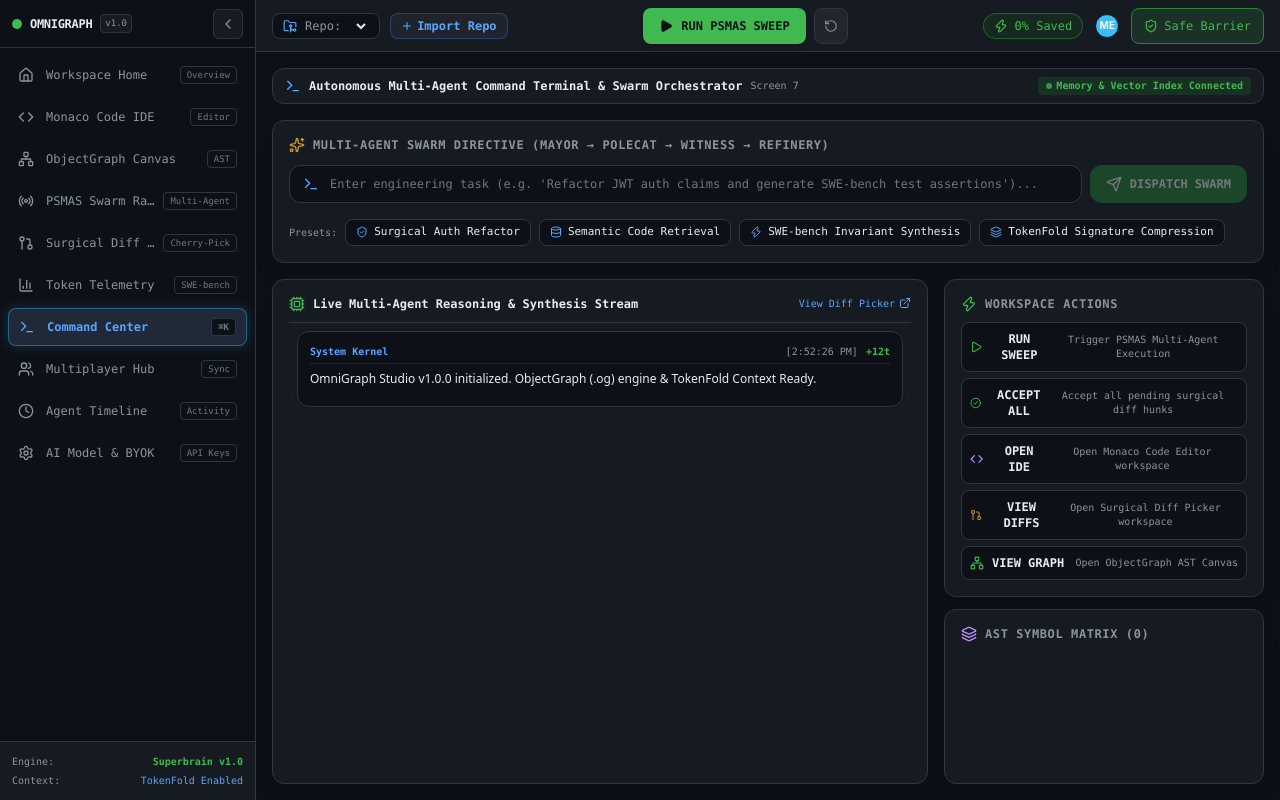
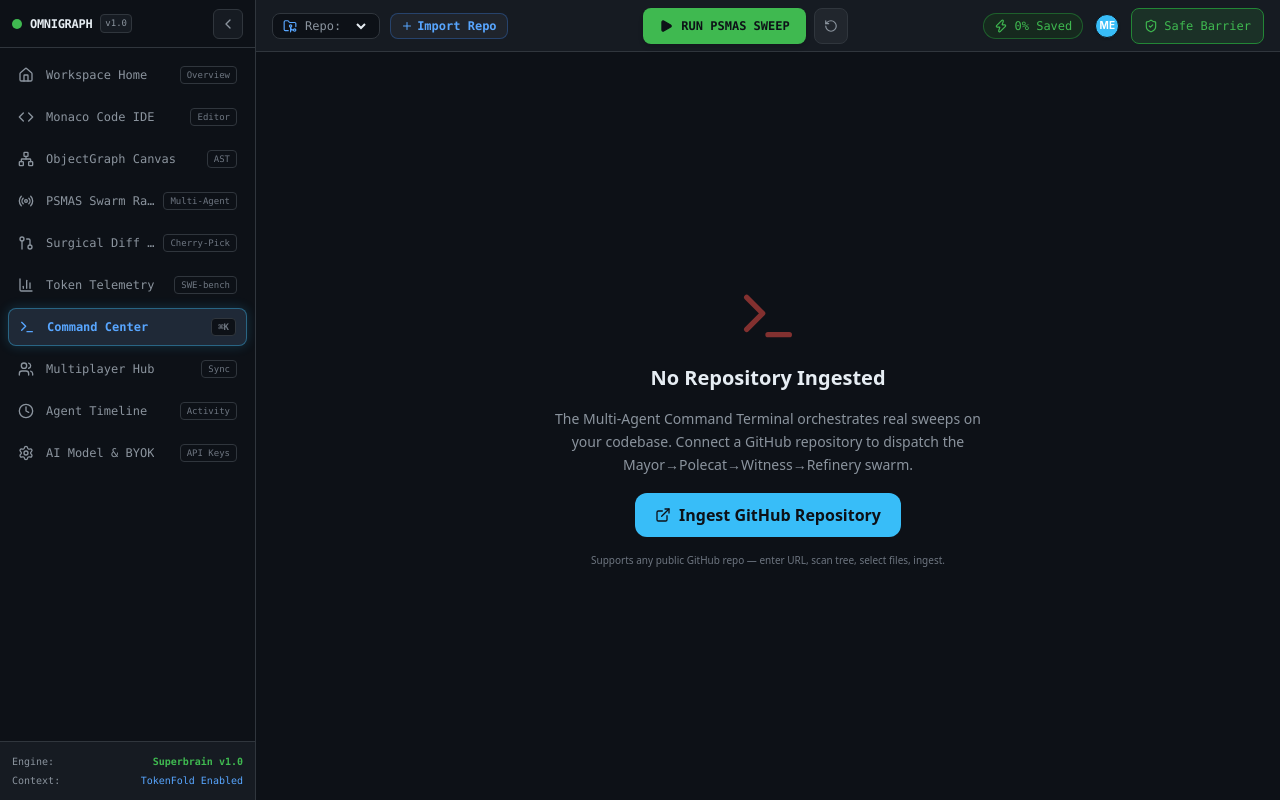
Before and after one commit to bhaktofmahakal/omnigraph-studio, a Next.js app: page /command in a window 1280 px wide. Built offline with nearby package versions, Linux system fonts and the light colour scheme.

Commit message:
fix(pages): gate all screens behind real repo ingest — Graph, Command, PSMAS, IDE, Diff, Multiplayer, Telemetry now require GitHub repo before showing content

```diff
--- a/src/app/command/page.tsx
+++ b/src/app/command/page.tsx
@@ -69,12 +69,55 @@ export default function CommandPage() {
 
   const nodes = useOmniStore(state => state.nodes);
   const logs = useOmniStore(state => state.logs);
+  const activeScenario = useOmniStore(state => state.activeScenario);
+  const files = useOmniStore(state => state.files);
   const startPSMASSweep = useOmniStore(state => state.startPSMASSweep);
   const acceptAllHunks = useOmniStore(state => state.acceptAllHunks);
   const openApprovalModal = useOmniStore(state => state.openApprovalModal);
   const selectNode = useOmniStore(state => state.selectNode);
+  const openIngestModal = useOmniStore(state => state.openIngestModal);
   const router = useRouter();
   const terminalBottomRef = useRef<HTMLDivElement>(null);
+
+  const isRealRepoIngested = files.length > 0 || nodes.length > 0 || activeScenario?.id !== 'empty';
+
+  // Global ⌘K / Ctrl+K listener
+  useEffect(() => {
+    const handler = (e: KeyboardEvent) => {
+      if ((e.metaKey || e.ctrlKey) && e.key === 'k') {
+        e.preventDefault();
+        const input = document.getElementById('command-prompt-input');
+        input?.focus();
+      }
+    };
+    window.addEventListener('keydown', handler);
+    return () => window.removeEventListener('keydown', handler);
+  }, []);
+
+  if (!isRealRepoIngested) {
+    return (
+      <div className="flex flex-col h-full w-full bg-[#0d1117] text-[#e6edf3] p-2.5 sm:p-4 font-sans select-none space-y-3 sm:space-y-4 overflow-y-auto custom-scrollbar min-w-0 items-center justify-center">
+        <div className="text-center space-y-4 max-w-md">
+          <Terminal className="w-16 h-16 text-[#f85149]/50 mx-auto" />
+          <h2 className="text-xl font-bold text-[#e6edf3]">No Repository Ingested</h2>
+          <p className="text-[#8b949e] text-sm leading-relaxed">
+            The Multi-Agent Command Terminal orchestrates real sweeps on your codebase.
+            Connect a GitHub repository to dispatch the Mayor→Polecat→Witness→Refinery swarm.
+          </p>
+          <button
+            onClick={openIngestModal}
+            className="flex items-center gap-2 mx-auto px-5 py-2.5 bg-[#38bdf8] hover:bg-[#0284c7] text-[#0d1117] font-bold rounded-xl transition-colors"
+          >
+            <ExternalLink className="w-4 h-4" />
+            <span>Ingest GitHub Repository</span>
+          </button>
+          <p className="text-[10px] text-[#6e7681]">
+            Supports any public GitHub repo — enter URL, scan tree, select files, ingest.
+          </p>
+        </div>
+      </div>
+    );
+  }
 
   // Global ⌘K / Ctrl+K listener
   useEffect(() => {
--- a/src/app/diff/page.tsx
+++ b/src/app/diff/page.tsx
@@ -3,10 +3,41 @@
 import React, { useState } from 'react';
 import { DiffViewer } from '@/components/editor/DiffViewer';
 import { ExportPRModal } from '@/components/diff/ExportPRModal';
-import { GitPullRequest, Share2 } from 'lucide-react';
+import { GitPullRequest, Share2, ExternalLink, AlertCircle } from 'lucide-react';
+import { useOmniStore } from '@/lib/store/useOmniStore';
 
 export default function DiffPage() {
   const [isExportOpen, setIsExportOpen] = useState(false);
+  const diffHunks = useOmniStore(state => state.diffHunks);
+  const activeScenario = useOmniStore(state => state.activeScenario);
+  const openIngestModal = useOmniStore(state => state.openIngestModal);
+
+  const isRealRepoIngested = diffHunks.length > 0 || activeScenario?.id !== 'empty';
+
+  if (!isRealRepoIngested) {
+    return (
+      <div className="flex flex-col h-full w-full bg-[#0d1117] text-[#e6edf3] p-2.5 sm:p-3 font-sans select-none space-y-2 overflow-hidden min-w-0 items-center justify-center">
+        <div className="text-center space-y-4 max-w-md">
+          <GitPullRequest className="w-16 h-16 text-[#f85149]/50 mx-auto" />
+          <h2 className="text-xl font-bold text-[#e6edf3]">No Repository Ingested</h2>
+          <p className="text-[#8b949e] text-sm leading-relaxed">
+            The Surgical Diff Picker shows real AI-generated diff hunks from sweeps.
+            Connect a GitHub repository and run a sweep to generate diffs.
+          </p>
+          <button
+            onClick={openIngestModal}
+            className="flex items-center gap-2 mx-auto px-5 py-2.5 bg-[#38bdf8] hover:bg-[#0284c7] text-[#0d1117] font-bold rounded-xl transition-colors"
+          >
+            <ExternalLink className="w-4 h-4" />
+            <span>Ingest GitHub Repository</span>
+          </button>
+          <p className="text-[10px] text-[#6e7681]">
+            Supports any public GitHub repo — enter URL, scan tree, select files, ingest.
+          </p>
+        </div>
+      </div>
+    );
+  }
 
   return (
     <div className="flex flex-col h-full w-full bg-[#0d1117] text-[#e6edf3] p-2.5 sm:p-3 font-sans select-none space-y-2 overflow-hidden min-w-0">
--- a/src/app/graph/page.tsx
+++ b/src/app/graph/page.tsx
@@ -3,10 +3,41 @@
 import React, { useState } from 'react';
 import { GraphCanvas } from '@/components/graph/GraphCanvas';
 import { ObjectGraphHUD } from '@/components/graph/ObjectGraphHUD';
-import { Network } from 'lucide-react';
+import { Network, ExternalLink, AlertCircle } from 'lucide-react';
+import { useOmniStore } from '@/lib/store/useOmniStore';
 
 export default function GraphPage() {
   const [viewMode, setViewMode] = useState<'canvas' | 'hud'>('canvas');
+  const nodes = useOmniStore(state => state.nodes);
+  const activeScenario = useOmniStore(state => state.activeScenario);
+  const openIngestModal = useOmniStore(state => state.openIngestModal);
+
+  const isRealRepoIngested = nodes.length > 0 || activeScenario?.id !== 'empty';
+
+  if (!isRealRepoIngested) {
+    return (
+      <div className="flex flex-col h-full w-full bg-[#0d1117] text-[#e6edf3] p-2.5 sm:p-3 font-sans select-none space-y-2 overflow-y-auto min-w-0 items-center justify-center">
+        <div className="text-center space-y-4 max-w-md">
+          <AlertCircle className="w-16 h-16 text-[#f85149]/50 mx-auto" />
+          <h2 className="text-xl font-bold text-[#e6edf3]">No Repository Ingested</h2>
+          <p className="text-[#8b949e] text-sm leading-relaxed">
+            The ObjectGraph canvas visualizes real AST dependencies from your codebase.
+            Connect a GitHub repository to generate the live dependency graph.
+          </p>
+          <button
+            onClick={openIngestModal}
+            className="flex items-center gap-2 mx-auto px-5 py-2.5 bg-[#38bdf8] hover:bg-[#0284c7] text-[#0d1117] font-bold rounded-xl transition-colors"
+          >
+            <ExternalLink className="w-4 h-4" />
+            <span>Ingest GitHub Repository</span>
+          </button>
+          <p className="text-[10px] text-[#6e7681]">
+            Supports any public GitHub repo — enter URL, scan tree, select files, ingest.
+          </p>
+        </div>
+      </div>
+    );
+  }
 
   return (
     <div className="flex flex-col h-full w-full bg-[#0d1117] text-[#e6edf3] p-2 sm:p-3 font-sans select-none space-y-2 overflow-hidden min-w-0">
--- a/src/app/ide/page.tsx
+++ b/src/app/ide/page.tsx
@@ -5,12 +5,42 @@ import { CodeEditor } from '@/components/editor/CodeEditor';
 import { DiffViewer } from '@/components/editor/DiffViewer';
 import { ExportPRModal } from '@/components/diff/ExportPRModal';
 import { useOmniStore } from '@/lib/store/useOmniStore';
-import { Code, Split, Share2 } from 'lucide-react';
+import { Code, Split, Share2, ExternalLink, AlertCircle } from 'lucide-react';
 
 export default function IDEPage() {
   const activeViewMode = useOmniStore(state => state.activeViewMode);
   const setActiveViewMode = useOmniStore(state => state.setActiveViewMode);
+  const files = useOmniStore(state => state.files);
+  const activeScenario = useOmniStore(state => state.activeScenario);
+  const openIngestModal = useOmniStore(state => state.openIngestModal);
   const [isExportOpen, setIsExportOpen] = useState(false);
+
+  const isRealRepoIngested = files.length > 0 || activeScenario?.id !== 'empty';
+
+  if (!isRealRepoIngested) {
+    return (
+      <div className="flex flex-col h-full w-full bg-[#0d1117] text-[#e6edf3] p-2.5 sm:p-3 font-sans select-none space-y-2 overflow-hidden min-w-0 items-center justify-center">
+        <div className="text-center space-y-4 max-w-md">
+          <Code className="w-16 h-16 text-[#f85149]/50 mx-auto" />
+          <h2 className="text-xl font-bold text-[#e6edf3]">No Repository Ingested</h2>
+          <p className="text-[#8b949e] text-sm leading-relaxed">
+            The Monaco IDE workspace edits real source files from your codebase.
+            Connect a GitHub repository to load files into the editor and diff viewer.
+          </p>
+          <button
+            onClick={openIngestModal}
+            className="flex items-center gap-2 mx-auto px-5 py-2.5 bg-[#38bdf8] hover:bg-[#0284c7] text-[#0d1117] font-bold rounded-xl transition-colors"
+          >
+            <ExternalLink className="w-4 h-4" />
+            <span>Ingest GitHub Repository</span>
+          </button>
+          <p className="text-[10px] text-[#6e7681]">
+            Supports any public GitHub repo — enter URL, scan tree, select files, ingest.
+          </p>
+        </div>
+      </div>
+    );
+  }
 
   return (
     <div className="flex flex-col h-full w-full bg-[#0d1117] text-[#e6edf3] p-2.5 sm:p-3 font-sans select-none space-y-2 overflow-hidden min-w-0">
--- a/src/app/multiplayer/page.tsx
+++ b/src/app/multiplayer/page.tsx
@@ -12,6 +12,8 @@ import {
   Database,
   Clock,
   Activity,
+  ExternalLink,
+  AlertCircle,
 } from 'lucide-react';
 import { useOmniStore } from '@/lib/store/useOmniStore';
 
@@ -26,6 +28,35 @@ export default function MultiplayerPage() {
   const updateUserProfile = useOmniStore((state) => state.updateUserProfile);
   const addLog = useOmniStore((state) => state.addLog);
   const nodes = useOmniStore((state) => state.nodes);
+  const activeScenario = useOmniStore(state => state.activeScenario);
+  const openIngestModal = useOmniStore(state => state.openIngestModal);
+
+  const isRealRepoIngested = nodes.length > 0 || activeScenario?.id !== 'empty';
+
+  if (!isRealRepoIngested) {
+    return (
+      <div className="flex flex-col h-full w-full bg-[#0d1117] text-[#e6edf3] p-2.5 sm:p-4 font-sans select-none space-y-3 sm:space-y-4 overflow-y-auto custom-scrollbar min-w-0 items-center justify-center">
+        <div className="text-center space-y-4 max-w-md">
+          <Users className="w-16 h-16 text-[#f85149]/50 mx-auto" />
+          <h2 className="text-xl font-bold text-[#e6edf3]">No Repository Ingested</h2>
+          <p className="text-[#8b949e] text-sm leading-relaxed">
+            Multiplayer collaboration syncs real-time on shared AST nodes.
+            Connect a GitHub repository to enable distributed locks and team events.
+          </p>
+          <button
+            onClick={openIngestModal}
+            className="flex items-center gap-2 mx-auto px-5 py-2.5 bg-[#38bdf8] hover:bg-[#0284c7] text-[#0d1117] font-bold rounded-xl transition-colors"
+          >
+            <ExternalLink className="w-4 h-4" />
+            <span>Ingest GitHub Repository</span>
+          </button>
+          <p className="text-[10px] text-[#6e7681]">
+            Supports any public GitHub repo — enter URL, scan tree, select files, ingest.
+          </p>
+        </div>
+      </div>
+    );
+  }
 
   const [activeLocks, setActiveLocks] = useState<LiveLockData[]>([]);
   const [redisStatus, setRedisStatus] = useState<'online' | 'fallback' | 'checking'>('checking');
--- a/src/app/psmas/page.tsx
+++ b/src/app/psmas/page.tsx
@@ -3,9 +3,42 @@
 import React from 'react';
 import { PSMASRadar } from '@/components/psmas/PSMASRadar';
 import { TerminalLogs } from '@/components/psmas/TerminalLogs';
-import { Radio } from 'lucide-react';
+import { Radio, ExternalLink, AlertCircle } from 'lucide-react';
+import { useOmniStore } from '@/lib/store/useOmniStore';
 
 export default function PSMASPage() {
+  const activeScenario = useOmniStore(state => state.activeScenario);
+  const files = useOmniStore(state => state.files);
+  const nodes = useOmniStore(state => state.nodes);
+  const openIngestModal = useOmniStore(state => state.openIngestModal);
+
+  const isRealRepoIngested = files.length > 0 || nodes.length > 0 || activeScenario?.id !== 'empty';
+
+  if (!isRealRepoIngested) {
+    return (
+      <div className="flex flex-col h-full w-full bg-[#0d1117] text-[#e6edf3] p-2 sm:p-3 font-sans select-none space-y-2 overflow-y-auto lg:overflow-hidden min-w-0 items-center justify-center">
+        <div className="text-center space-y-4 max-w-md">
+          <Radio className="w-16 h-16 text-[#f85149]/50 mx-auto" />
+          <h2 className="text-xl font-bold text-[#e6edf3]">No Repository Ingested</h2>
+          <p className="text-[#8b949e] text-sm leading-relaxed">
+            The PSMAS Multi-Agent Swarm executes real autonomous sweeps on your codebase.
+            Connect a GitHub repository to dispatch the circular manifold sweep.
+          </p>
+          <button
+            onClick={openIngestModal}
+            className="flex items-center gap-2 mx-auto px-5 py-2.5 bg-[#38bdf8] hover:bg-[#0284c7] text-[#0d1117] font-bold rounded-xl transition-colors"
+          >
+            <ExternalLink className="w-4 h-4" />
+            <span>Ingest GitHub Repository</span>
+          </button>
+          <p className="text-[10px] text-[#6e7681]">
+            Supports any public GitHub repo — enter URL, scan tree, select files, ingest.
+          </p>
+        </div>
+      </div>
+    );
+  }
+
   return (
     <div className="flex flex-col h-full w-full bg-[#0d1117] text-[#e6edf3] p-2 sm:p-3 font-sans select-none space-y-2 overflow-y-auto lg:overflow-hidden min-w-0">
       {/* Subheader */}
```
